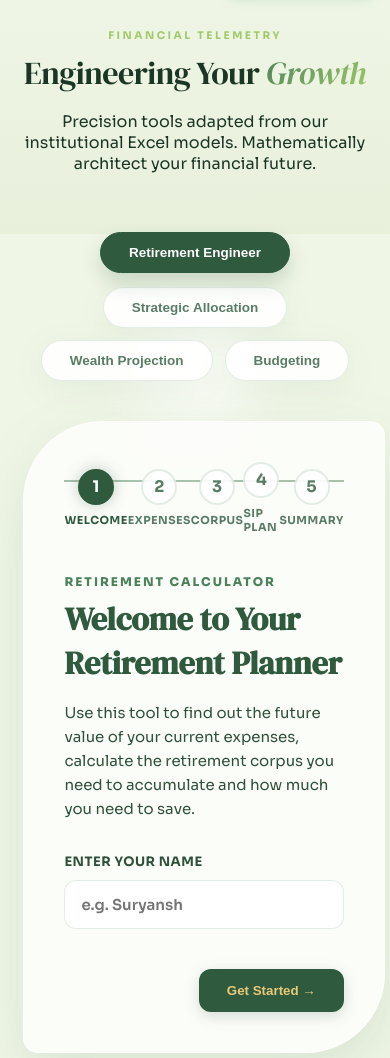
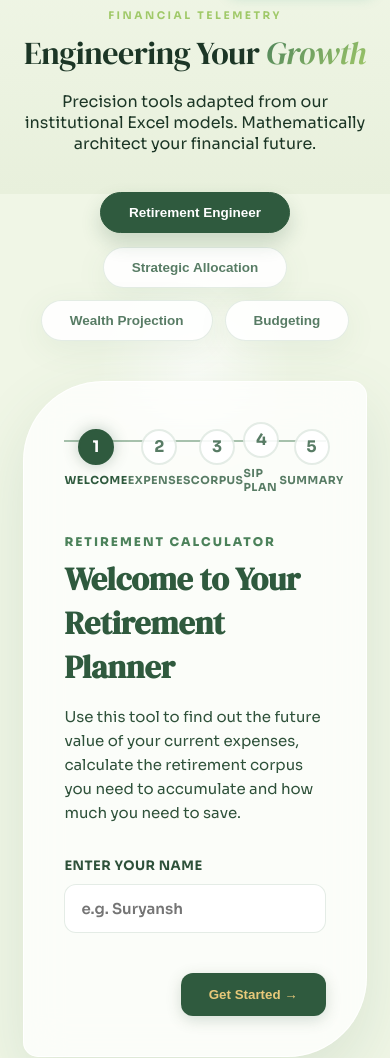
Before and after one commit to suryansh-codes15/ipfs, a website built with Vite: page calculator.html in a window 390 px wide. Shown: the part 51-1109 px from the top of the page. Built offline with nearby package versions, Linux system fonts and the light colour scheme; no server answers.

Commit message:
fix: enforce elite corners and eliminate vertical gap via flex refactor

```diff
--- a/calculator.html
+++ b/calculator.html
@@ -17,7 +17,7 @@
         }
 
         .calc-hero {
-            padding: 80px 6% 40px;
+            padding: 60px 6% 20px;
             text-align: center;
             background: linear-gradient(to bottom, var(--bg) 0%, var(--bg2) 100%);
         }
@@ -65,25 +65,22 @@
         }
 
         .calc-panel.active {
-            display: grid;
-            grid-template-columns: 1fr 1fr;
-            gap: 40px;
-        }
-
-        @media (max-width: 992px) {
-            .calc-panel.active {
-                grid-template-columns: 1fr;
-            }
+            display: flex;
+            flex-direction: column;
+            align-items: center;
+            gap: 30px;
+            width: 100%;
         }
 
         .calc-inputs {
             background: var(--panel-bg);
             backdrop-filter: blur(20px);
             border: 1px solid var(--white);
-            border-radius: 60px 10px 60px 10px;
-            /* High-end asymmetric corners */
+            border-radius: 60px 10px 60px 10px !important;
             padding: 40px;
             box-shadow: var(--shadow-lg);
+            width: 100%;
+            max-width: 900px;
         }
 
         /* RESULTS & LOADER */
@@ -293,8 +290,7 @@
             background: var(--panel-bg);
             backdrop-filter: blur(20px);
             border: 1px solid var(--white);
-            border-radius: 80px 15px 80px 15px;
-            /* Pronounced asymmetric corners for wizard */
+            border-radius: 80px 15px 80px 15px !important;
             padding: 40px;
             box-shadow: var(--shadow-lg);
             width: 100%;
```
